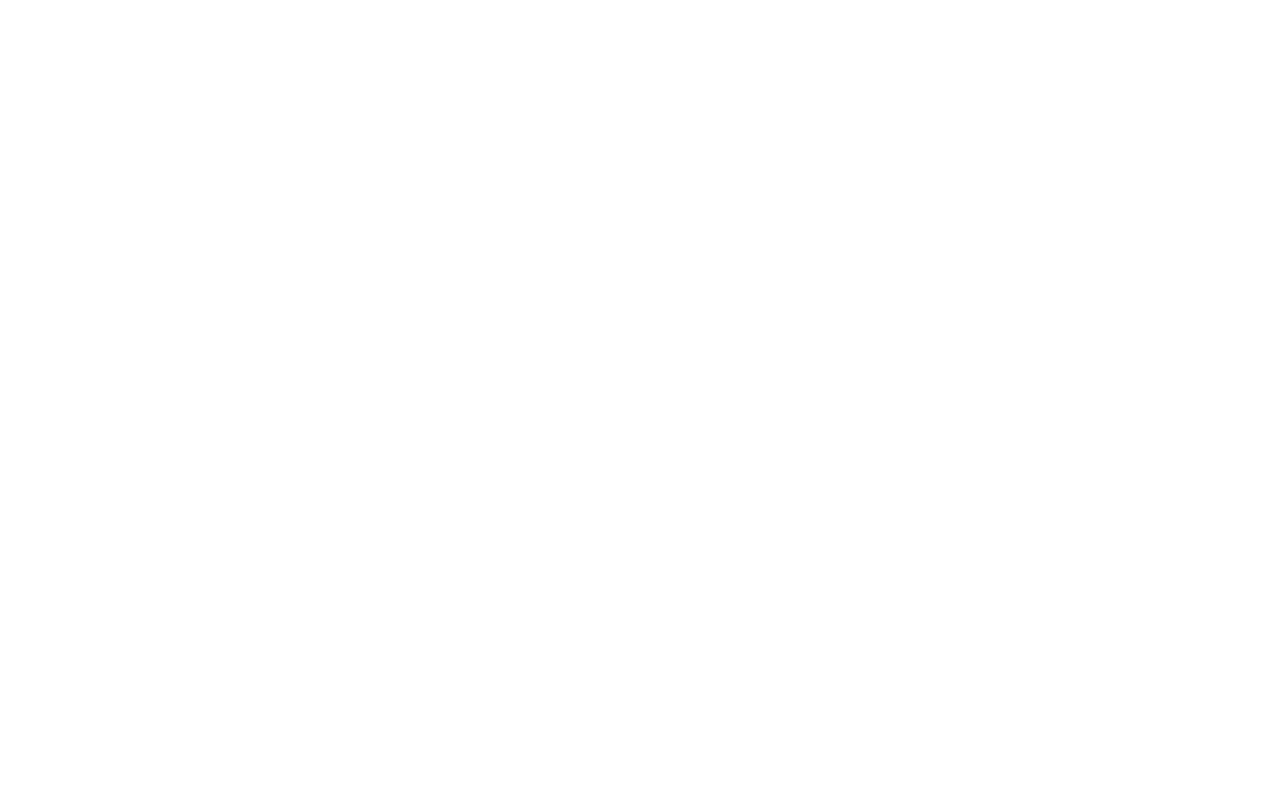
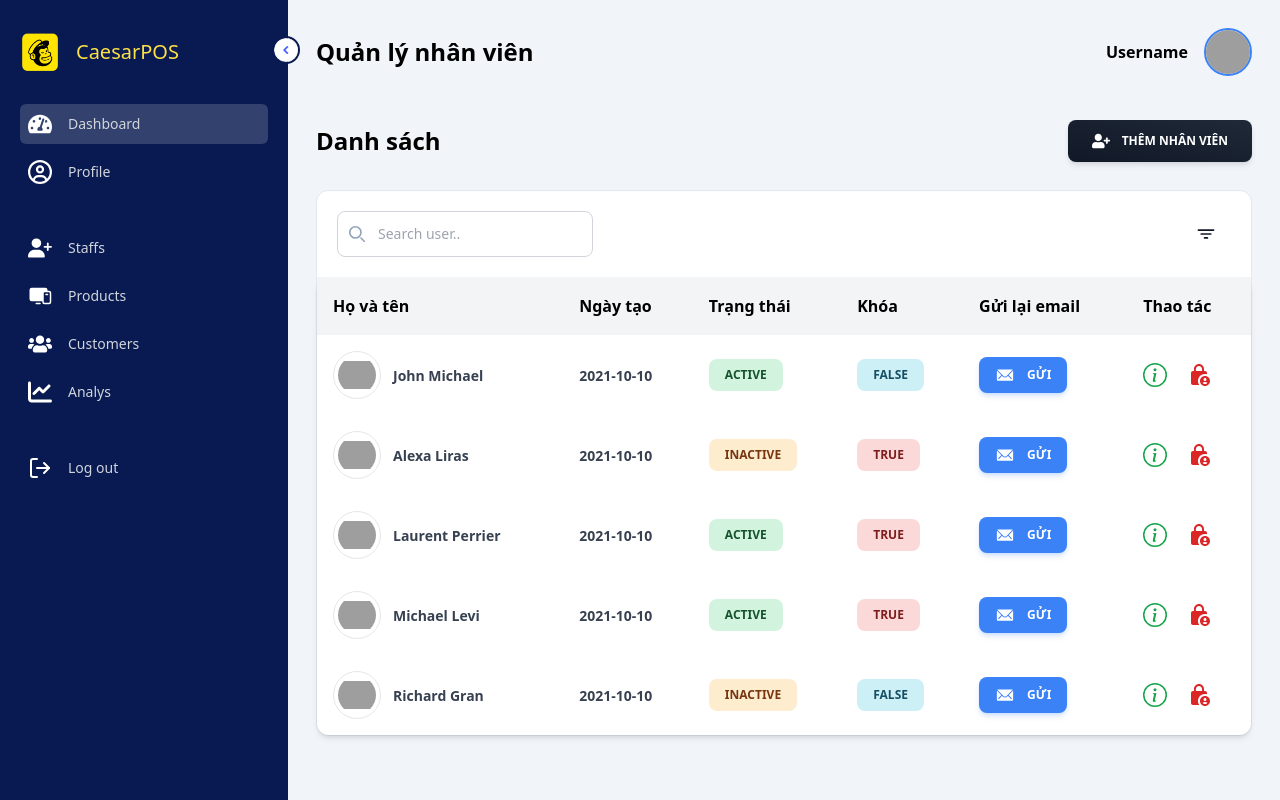
Before and after one commit to LongKim11/TechRetail-POS-Website, a React (Vite) app in the folder frontend/: page /staffmanagement in a window 1280 px wide. Before the commit this address had no page. Built offline with nearby package versions, Linux system fonts and the light colour scheme; grey boxes are pictures that could not be loaded.

Commit message:
Add staff management page

```diff
--- a/frontend/src/Routers/Routers.jsx
+++ b/frontend/src/Routers/Routers.jsx
@@ -3,6 +3,7 @@
 import Home from "../pages/Home/Home";
 import Profile from "../pages/Profile/Profile";
 import ChangePassword from "../pages/ChangePassword/ChangePassword";
+import StaffManagementPage from "../pages/StaffMangementPage/StaffManagementPage";
 
 const Routers = () => {
   return (
@@ -11,6 +12,7 @@
       <Route path="/" element={<Home />} />
       <Route path="/profile" element={<Profile />}></Route>
       <Route path="/changepassword" element={<ChangePassword />}></Route>
+      <Route path="/staffmanagement" element={<StaffManagementPage />}></Route>
     </Routes>
   );
 };
--- a/frontend/src/components/DashboardBox/DashboardBox.jsx
+++ b/frontend/src/components/DashboardBox/DashboardBox.jsx
@@ -3,7 +3,7 @@
 import { PiMoneyWavy } from "react-icons/pi";
 import { TbDevicesDollar } from "react-icons/tb";
 
-const DashboardBox = () => {
+const DashboardBox = ({ employees, bills, income, products }) => {
   return (
     <div className="mt-5 grid grid-cols-1 md:grid-cols-2 xl:grid-cols-3 2xl:grid-cols-4 gap-7">
       <div className="rounded-md p-5 bg-gradient-to-r from-sky-200 to-cyan-300 flex shadow-lg shadow-gray-200 transition-all duration-700 hover:scale-105 hover:shadow-gray-400 cursor-pointer">
@@ -11,28 +11,28 @@
           <h4 className="text-[#33343D] mb-3 font-semibold">
             Nhân viên bán hàng
           </h4>
-          <h1 className="text-dark-purple text-3xl font-bold">100</h1>
+          <h1 className="text-dark-purple text-3xl font-bold">{employees}</h1>
         </div>
         <LuUsers className="text-6xl text-dark-purple ml-5 text-right w-1/3" />
       </div>
       <div className="rounded-md p-5 bg-gradient-to-r from-yellow-200 to-yellow-400 flex shadow-lg shadow-gray-200 transition-all duration-700 hover:scale-105 hover:shadow-gray-400 cursor-pointer">
         <div className="w-2/3">
           <h4 className="text-[#33343D] mb-3 font-semibold">Tổng đơn hàng</h4>
-          <h1 className="text-dark-purple text-3xl font-bold">326</h1>
+          <h1 className="text-dark-purple text-3xl font-bold">{bills}</h1>
         </div>
         <TbDeviceIpadCheck className="text-6xl text-dark-purple ml-5 text-right w-1/3 transition-all duration-500 hover:scale-105" />
       </div>
       <div className="rounded-md p-5 bg-gradient-to-r from-green-200 to-emerald-400 flex shadow-lg shadow-gray-200 transition-all duration-500 hover:scale-105 hover:shadow-gray-400 cursor-pointer">
         <div className="w-2/3">
           <h4 className="text-[#33343D] mb-3 font-semibold">Tổng doanh thu</h4>
-          <h1 className="text-dark-purple text-3xl font-bold">11.000.000</h1>
+          <h1 className="text-dark-purple text-3xl font-bold">{income}</h1>
         </div>
         <PiMoneyWavy className="text-6xl text-dark-purple ml-5 text-right w-1/3" />
       </div>
       <div className="rounded-md p-5 bg-gradient-to-r from-purple-200 to-purple-400 flex shadow-lg shadow-gray-200 transition-all duration-500 hover:scale-105 hover:shadow-gray-400 cursor-pointer">
         <div className="w-2/3">
           <h4 className="text-[#33343D] mb-3 font-semibold">Sản phẩm bán ra</h4>
-          <h1 className="text-dark-purple text-3xl font-bold">459</h1>
+          <h1 className="text-dark-purple text-3xl font-bold">{products}</h1>
         </div>
         <TbDevicesDollar className="text-6xl text-dark-purple ml-5 text-right w-1/3" />
       </div>
--- /dev/null
+++ b/frontend/src/components/StaffTable/StaffTable.jsx
@@ -0,0 +1,109 @@
+import {
+  Card,
+  Typography,
+  Avatar,
+  Chip,
+  Button,
+} from "@material-tailwind/react";
+import { IoIosMail } from "react-icons/io";
+import { BsInfoCircle } from "react-icons/bs";
+import { MdLockPerson } from "react-icons/md";
+
+const TABLE_HEAD = [
+  "Họ và tên",
+  "Ngày tạo",
+  "Trạng thái",
+  "Khóa",
+  "Gửi lại email",
+  "Thao tác",
+];
+
+const StaffTable = ({ TABLE_ROWS }) => {
+  return (
+    <Card className="h-full w-full">
+      <table className="w-full min-w-max table-auto text-left table-auto">
+        <thead>
+          <tr>
+            {TABLE_HEAD.map((head) => (
+              <th key={head} className="p-4 bg-gray-100">
+                <Typography variant="h6" color="black">
+                  {head}
+                </Typography>
+              </th>
+            ))}
+          </tr>
+        </thead>
+        <tbody>
+          {TABLE_ROWS.map(
+            ({ img, name, createdAt, status, is_locked }, index) => {
+              return (
+                <tr key={index} className="hover:bg-slate-50">
+                  <td className="p-4">
+                    <div className="flex items-center gap-x-3">
+                      <Avatar
+                        src={img}
+                        alt={name}
+                        size="md"
+                        className="border object-contain p-1"
+                      />
+                      <Typography variant="small" className="font-semibold">
+                        {name}
+                      </Typography>
+                    </div>
+                  </td>
+                  <td className="p-4">
+                    <Typography variant="small" className="font-semibold">
+                      {createdAt}
+                    </Typography>
+                  </td>
+                  <td className="p-4">
+                    <div className="w-max">
+                      <Chip
+                        size="lg"
+                        variant="ghost"
+                        value={status}
+                        color={status == "Active" ? "green" : "amber"}
+                      />
+                    </div>
+                  </td>
+                  <td className="p-4">
+                    <div className="w-max">
+                      <Chip
+                        size="lg"
+                        variant="ghost"
+                        value={is_locked}
+                        color={is_locked == "true" ? "red" : "cyan"}
+                      />
+                    </div>
+                  </td>
+                  <td className="p-4">
+                    <Button
+                      className="flex items-center gap-3"
+                      size="sm"
+                      color="blue"
+                    >
+                      <IoIosMail className="text-xl text-white" />
+                      Gửi
+                    </Button>
+                  </td>
+                  <td className="p-4">
+                    <div className="flex items-center gap-x-5">
+                      <a href="#">
+                        <BsInfoCircle className="text-2xl text-green-600" />
+                      </a>
+                      <a href="#">
+                        <MdLockPerson className="text-2xl text-red-600" />
+                      </a>
+                    </div>
+                  </td>
+                </tr>
+              );
+            }
+          )}
+        </tbody>
+      </table>
+    </Card>
+  );
+};
+
+export default StaffTable;
--- a/frontend/src/pages/Home/Home.jsx
+++ b/frontend/src/pages/Home/Home.jsx
@@ -14,7 +14,12 @@
           email="nguyenvana@gmail.com"
           avatar="https://images.unsplash.com/photo-1633332755192-727a05c4013d?ixlib=rb-1.2.1&ixid=MnwxMjA3fDB8MHxwaG90by1wYWdlfHx8fGVufDB8fHx8&auto=format&fit=crop&w=1480&q=80"
         />
-        <DashboardBox />
+        <DashboardBox
+          employees={20}
+          bills={100}
+          income={11000000}
+          products={400}
+        />
       </div>
     </div>
   );
--- /dev/null
+++ b/frontend/src/pages/StaffMangementPage/StaffManagementPage.jsx
@@ -0,0 +1,107 @@
+import Sidebar from "../../components/Sidebar/Sidebar";
+import Navbar from "../../components/Navbar/Navbar";
+import { Button } from "@material-tailwind/react";
+import { FaUserPlus } from "react-icons/fa";
+import { IoFilter } from "react-icons/io5";
+import StaffTable from "../../components/StaffTable/StaffTable";
+
+const StaffManagementPage = () => {
+  const TABLE_ROWS = [
+    {
+      img: "https://docs.material-tailwind.com/img/logos/logo-spotify.svg",
+      name: "John Michael",
+      createdAt: "2021-10-10",
+      status: "Active",
+      is_locked: "false",
+    },
+    {
+      img: "https://docs.material-tailwind.com/img/logos/logo-spotify.svg",
+      name: "Alexa Liras",
+      createdAt: "2021-10-10",
+      status: "Inactive",
+      is_locked: "true",
+    },
+    {
+      img: "https://docs.material-tailwind.com/img/logos/logo-spotify.svg",
+      name: "Laurent Perrier",
+      createdAt: "2021-10-10",
+      status: "Active",
+      is_locked: "true",
+    },
+    {
+      img: "https://docs.material-tailwind.com/img/logos/logo-spotify.svg",
+      name: "Michael Levi",
+      createdAt: "2021-10-10",
+      status: "Active",
+      is_locked: "true",
+    },
+    {
+      img: "https://docs.material-tailwind.com/img/logos/logo-spotify.svg",
+      name: "Richard Gran",
+      createdAt: "2021-10-10",
+      status: "Inactive",
+      is_locked: "false",
+    },
+  ];
+
+  return (
+    <div className="flex">
+      <Sidebar />
+      <div className="flex-1 p-7 bg-slate-100">
+        <Navbar
+          heading="Quản lý nhân viên"
+          username="Username"
+          fullname="Nguyễn Văn A"
+          email="nguyenvana@gmail.com"
+          avatar="https://images.unsplash.com/photo-1633332755192-727a05c4013d?ixlib=rb-1.2.1&ixid=MnwxMjA3fDB8MHxwaG90by1wYWdlfHx8fGVufDB8fHx8&auto=format&fit=crop&w=1480&q=80"
+        />
+        <div className="flex justify-between mt-11 items-center">
+          <h1 className="text-2xl font-semibold">Danh sách</h1>
+          <Button variant="gradient" className="flex items-center gap-3">
+            <FaUserPlus className="text-lg" />
+            Thêm nhân viên
+          </Button>
+        </div>
+        <div className="w-full bg-white rounded-xl mt-7 border border-slate-200">
+          <div className="flex justify-between items-center p-5">
+            <form>
+              <div className="relative">
+                <div className="absolute inset-y-0 start-0 flex items-center ps-3 pointer-events-none">
+                  <svg
+                    className="w-4 h-4 text-slate-400"
+                    aria-hidden="true"
+                    xmlns="http://www.w3.org/2000/svg"
+                    fill="none"
+                    viewBox="0 0 20 20"
+                  >
+                    <path
+                      stroke="currentColor"
+                      strokeLinecap="round"
+                      strokeLinejoin="round"
+                      strokeWidth="2"
+                      d="m19 19-4-4m0-7A7 7 0 1 1 1 8a7 7 0 0 1 14 0Z"
+                    />
+                  </svg>
+                </div>
+                <input
+                  type="search"
+                  className="block w-full p-3 ps-10 text-sm border border-gray-300 rounded-lg  focus:ring-blue-500 focus:outline-none focus:ring-1 focus:border-blue-500 "
+                  placeholder="Search user.."
+                  required
+                />
+              </div>
+            </form>
+            <div>
+              <Button variant="text" size="sm">
+                <IoFilter className="text-lg"></IoFilter>
+              </Button>
+            </div>
+          </div>
+          <StaffTable TABLE_ROWS={TABLE_ROWS} />
+        </div>
+      </div>
+    </div>
+  );
+};
+
+export default StaffManagementPage;
```
